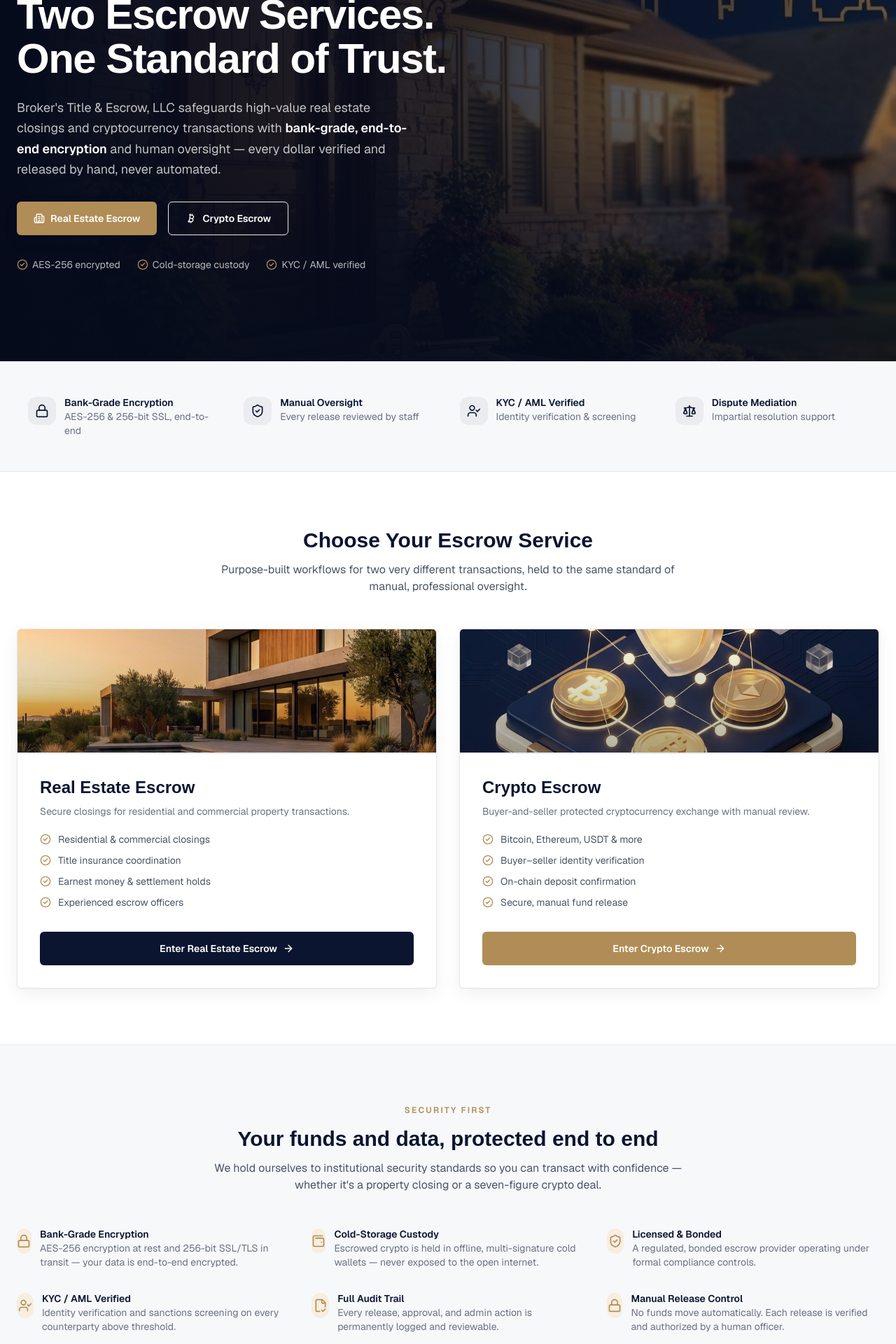
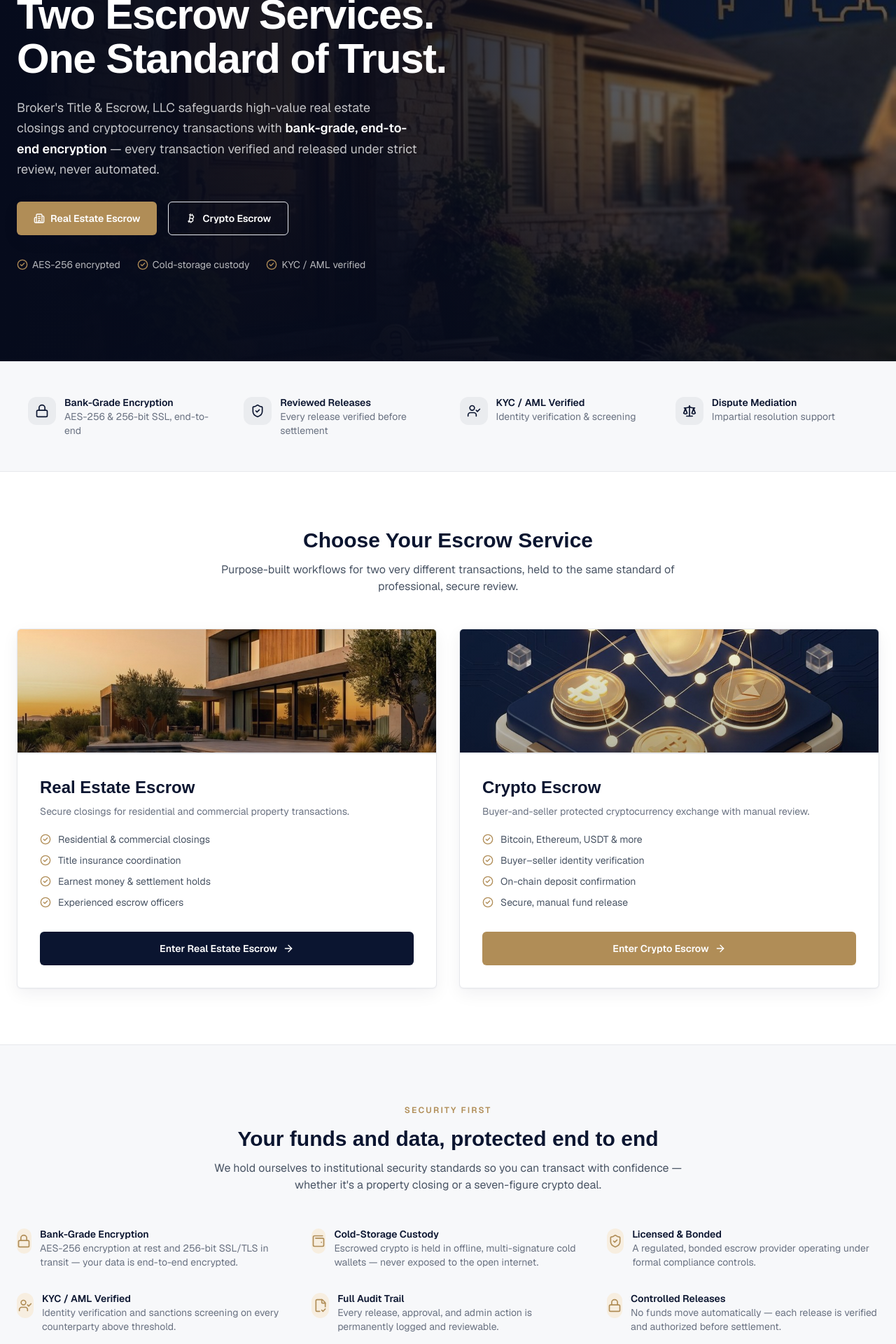
Before and after one commit to gartkkkmoon/esc, a Next.js app: page / in a window 1280 px wide. Shown: the part 280-2200 px from the top of the page at 70% size. Built offline with nearby package versions, Linux system fonts and the light colour scheme; a web font is replaced by a local one.

Commit message:
Remove "human oversight" / "by hand" phrasing from marketing copy
Reword hero, feature strip, security section, and footer to emphasize
encryption and verified/controlled releases without referencing human or
manual oversight.

```diff
--- a/src/app/page.tsx
+++ b/src/app/page.tsx
@@ -48,8 +48,8 @@ export default function Home() {
               <p className="mt-6 max-w-xl text-lg leading-relaxed text-white/75">
                 Broker&apos;s Title &amp; Escrow, LLC safeguards high-value real estate closings and
                 cryptocurrency transactions with <span className="font-semibold text-white">bank-grade,
-                end-to-end encryption</span> and human oversight — every dollar verified and released
-                by hand, never automated.
+                end-to-end encryption</span> — every transaction verified and released under strict
+                review, never automated.
               </p>
               <div className="mt-8 flex flex-wrap gap-4">
                 <Link
@@ -78,7 +78,7 @@ export default function Home() {
         <section className="border-y border-border-soft bg-background">
           <div className="mx-auto grid max-w-7xl gap-px overflow-hidden px-6 py-12 sm:grid-cols-2 lg:grid-cols-4">
             <FeatureStripItem icon={<Lock className="h-5 w-5" />} title="Bank-Grade Encryption" desc="AES-256 & 256-bit SSL, end-to-end" />
-            <FeatureStripItem icon={<ShieldCheck className="h-5 w-5" />} title="Manual Oversight" desc="Every release reviewed by staff" />
+            <FeatureStripItem icon={<ShieldCheck className="h-5 w-5" />} title="Reviewed Releases" desc="Every release verified before settlement" />
             <FeatureStripItem icon={<UserCheck className="h-5 w-5" />} title="KYC / AML Verified" desc="Identity verification & screening" />
             <FeatureStripItem icon={<Scale className="h-5 w-5" />} title="Dispute Mediation" desc="Impartial resolution support" />
           </div>
@@ -91,7 +91,7 @@ export default function Home() {
               <h2 className="font-serif text-3xl font-bold text-navy">Choose Your Escrow Service</h2>
               <p className="mt-3 text-gray-600">
                 Purpose-built workflows for two very different transactions, held to the same
-                standard of manual, professional oversight.
+                standard of professional, secure review.
               </p>
             </div>
             <div className="mt-12 grid gap-8 md:grid-cols-2">
@@ -146,7 +146,7 @@ export default function Home() {
               <Compliance icon={<ShieldCheck className="h-5 w-5 text-gold" />} title="Licensed & Bonded" desc="A regulated, bonded escrow provider operating under formal compliance controls." />
               <Compliance icon={<UserCheck className="h-5 w-5 text-gold" />} title="KYC / AML Verified" desc="Identity verification and sanctions screening on every counterparty above threshold." />
               <Compliance icon={<FileCheck2 className="h-5 w-5 text-gold" />} title="Full Audit Trail" desc="Every release, approval, and admin action is permanently logged and reviewable." />
-              <Compliance icon={<Lock className="h-5 w-5 text-gold" />} title="Manual Release Control" desc="No funds move automatically. Each release is verified and authorized by a human officer." />
+              <Compliance icon={<Lock className="h-5 w-5 text-gold" />} title="Controlled Releases" desc="No funds move automatically — each release is verified and authorized before settlement." />
             </div>
           </div>
         </section>
--- a/src/components/marketing/site-footer.tsx
+++ b/src/components/marketing/site-footer.tsx
@@ -16,7 +16,7 @@ export function SiteFooter() {
           />
           <p className="mt-4 text-sm leading-relaxed">
             Licensed title, closing, and escrow services. Secure escrow for real estate and
-            digital assets, with manual oversight on every transaction.
+            digital assets, secured and verified on every transaction.
           </p>
         </div>
 
```
